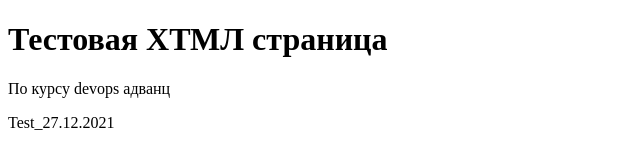
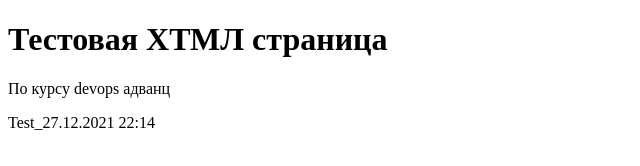
Before and after one commit to devtest-112021/les-3, a plain HTML site: page index.html in a window 1280 px wide. Shown: the full height of the page, 0-640 px from the left. Drawn offline with Linux system fonts and the light colour scheme.

Commit message:
Update index.html

```diff
--- a/index.html
+++ b/index.html
@@ -8,6 +8,6 @@
   <h1>Тестовая ХТМЛ страница</h1>
   <!-- Комментарий -->
   <p>По курсу devops адванц</p>
-  <p>Test_27.12.2021</p>
+  <p>Test_27.12.2021 22:14</p>
  </body>
 </html>
```
